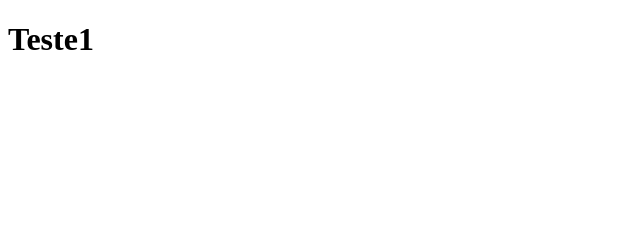
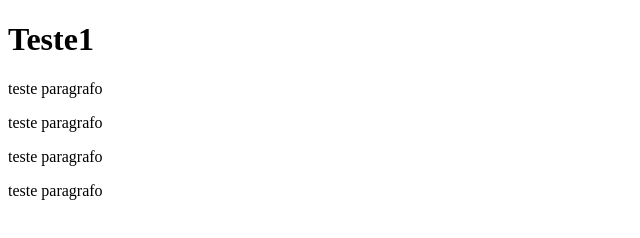
Before and after one commit to paulogalindojr/teste1vscode, a plain HTML site: page index.html in a window 1280 px wide. Shown: the whole page, without its empty margins (0-640 px from the left). Drawn offline with Linux system fonts and the light colour scheme.

Commit message:
segunda versao

```diff
--- a/index.html
+++ b/index.html
@@ -7,5 +7,9 @@
 </head>
 <body>
     <h1>Teste1</h1>
+    <p>teste paragrafo</p>
+    <p>teste paragrafo</p>
+    <p>teste paragrafo</p>
+    <p>teste paragrafo</p>
 </body>
 </html>
```
